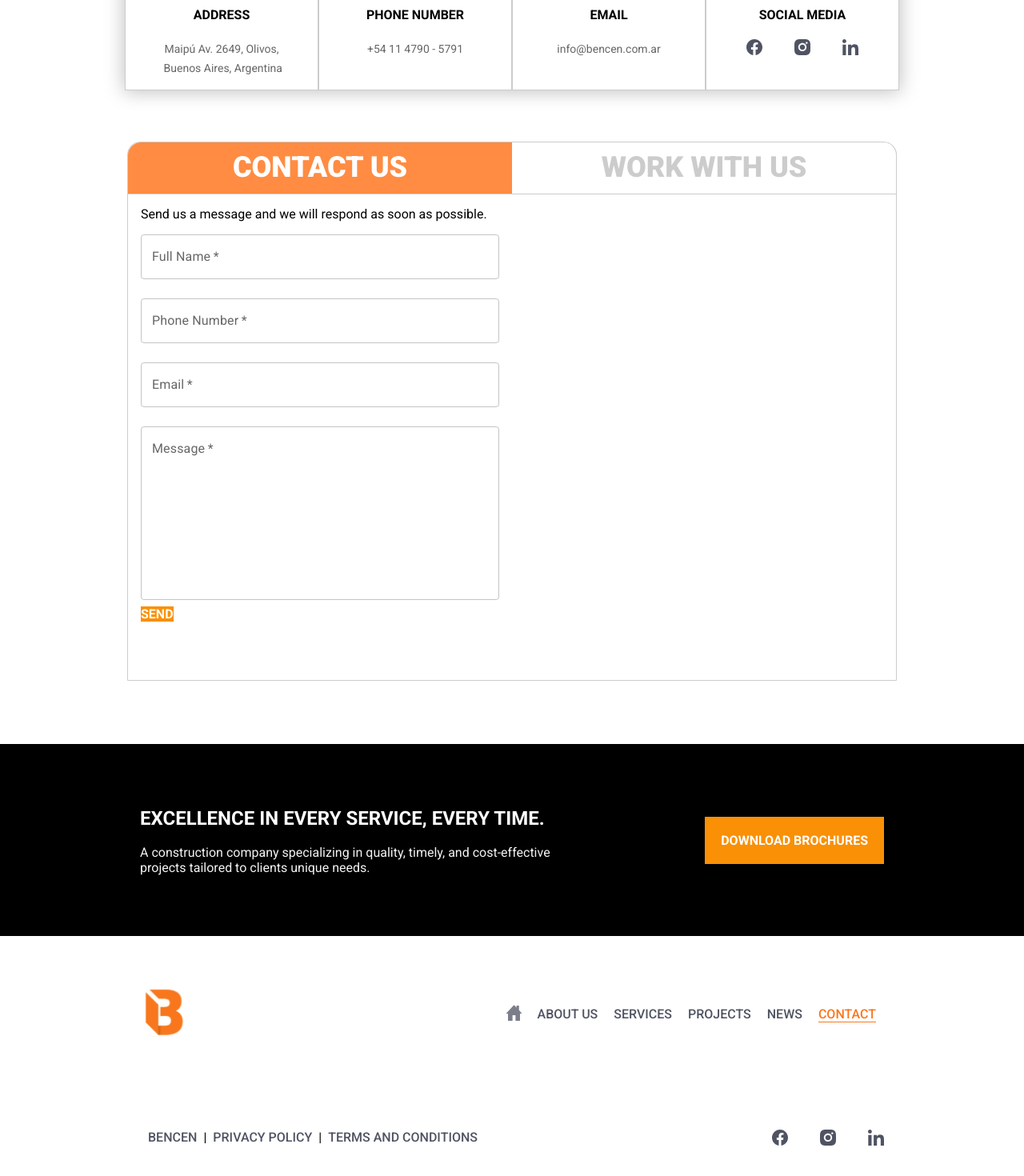
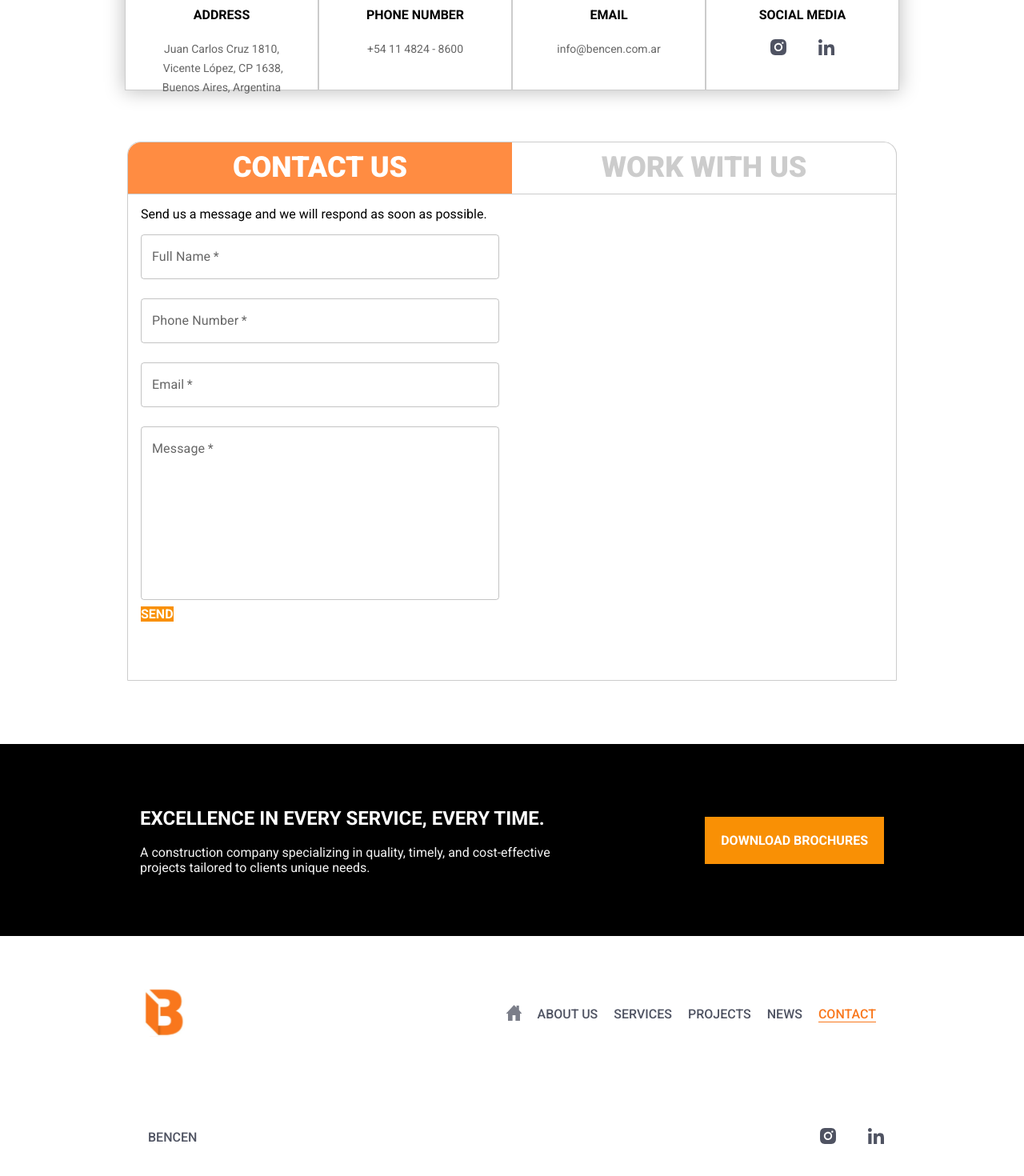
Before and after one commit to ipiccardo/bencen, a Next.js app: page /dashboard/contact in a window 1280 px wide. Shown: the part 1028-2498 px from the top of the page at 80% size. Built offline with nearby package versions, Linux system fonts and the light colour scheme.

Commit message:
Changed address, phone, added links to socials, removed privacy policy, terms and conditions

```diff
--- a/src/app/components/Contact_Card/ContactCard.tsx
+++ b/src/app/components/Contact_Card/ContactCard.tsx
@@ -45,7 +45,7 @@ const ContactCard = ({ imageName, header, content }: Props): JSX.Element => {
             <pre className={classes.content}>{content}</pre>
           ) : (
             <div className={classes.footer__icons}>
-              <Icon name="facebook" size={20} />
+              {/*<Icon name="facebook" size={20} />*/}
               <Icon name="instagram" size={20} />
               <Icon name="linkedin" size={20} />
             </div>
--- a/src/app/components/Footer/Footer.tsx
+++ b/src/app/components/Footer/Footer.tsx
@@ -48,7 +48,7 @@ const Footer = () => {
             linkTitles={language === 'english' ? FOOTER.english : FOOTER.spanish}
           />
           <div className={classes.footer__icons}>
-            <Icon name="facebook" size={20} />
+            {/*<Icon name="facebook" size={20} />*/}
             <Icon name="instagram" size={20} />
             <Icon name="linkedin" size={20} />
           </div>
--- a/src/app/components/Icon/Icon.tsx
+++ b/src/app/components/Icon/Icon.tsx
@@ -17,8 +17,8 @@ const Icons = (name: string, size: number) => {
       return <FacebookIcon size={size} />;
     case "instagram":
       return <InstagramIcon size={size} />;
-    case "linkedinBlue":
-      return <LinkedinIconBlue size={size} />;
+    //case "linkedinBlue":
+      //return <LinkedinIconBlue size={size} />;
     case "linkedin":
       return <LinkedinIcon size={size} />;
     case "logo":
@@ -31,9 +31,9 @@ const Icons = (name: string, size: number) => {
 };
 
 /**
- * @param name Nombre del icono
- * @param size Tamaño del icono
- * @param onClick Función a ejecutar al hacer click
+ * @param name Icon Name
+ * @param size Icon Size
+ * @param onClick On-Click Function to execute
  */
 
 export default function Icon({ name, size = 20, onClick }: IconProps) {
--- a/src/app/components/Icon/Icons/InstagramIcon.tsx
+++ b/src/app/components/Icon/Icons/InstagramIcon.tsx
@@ -3,6 +3,7 @@ import classes from "./icon.module.css";
 
 const InstagramIcon = ({ size }: IconSVGProps) => {
   return (
+    <a href="https://www.instagram.com/bencen_srl/?hl=es" target="_blank" rel="noopener noreferrer">
       <svg
         width={size}
         height={size}
@@ -20,6 +21,7 @@ const InstagramIcon = ({ size }: IconSVGProps) => {
           fill="inherit"
         />
       </svg>
+    </a>
   );
 };
 
--- a/src/app/components/Icon/Icons/LinkedinIcon.tsx
+++ b/src/app/components/Icon/Icons/LinkedinIcon.tsx
@@ -3,6 +3,7 @@ import classes from "./icon.module.css";
 
 const LinkedinIcon = ({ size }: IconSVGProps) => {
   return (
+    <a href="https://www.linkedin.com/in/bencen-srl-57696220a/" target="_blank" rel="noopener noreferrer">
       <svg
         width={size}
         height={size}
@@ -20,6 +21,7 @@ const LinkedinIcon = ({ size }: IconSVGProps) => {
           fill="inherit"
         />
       </svg>
+    </a>
   );
 };
 
--- a/src/app/components/Tab_Bar/TabBar.tsx
+++ b/src/app/components/Tab_Bar/TabBar.tsx
@@ -75,7 +75,7 @@ const TabBar = (): JSX.Element => {
           // body: JSON.stringify(data), change mail to Bencen later:
           body: JSON.stringify({
             from: emailL,
-            to: 'webcraftersok@gmail.com',
+            to: 'webcraftersok@gmail.com', // Real Email:  jefatura.rrhh@bencen.com.ar
             subject: 'New message from your website',
             text: `Hello Analía, you have a message from Bencen website,\n\nName: ${nameL}\nPhone Number: ${phoneNumberL}\nMessage: \n${message}`
           }),
@@ -110,7 +110,7 @@ const TabBar = (): JSX.Element => {
           // body: JSON.stringify(data), change mail to Bencen later:
           body: JSON.stringify({
             from: emailR,
-            to: 'webcraftersok@gmail.com',
+            to: 'webcraftersok@gmail.com', // Real Email:  jefatura.rrhh@bencen.com.ar
             subject: `CV - ${nameR} - ${workArea}`,
             text: `Hello Analía, you have a new CV attached from Bencen website,\n\nName: ${nameR}\nPhone Number: ${phoneNumberR}\nWork Area: ${workArea}`,
             attachments: [
--- a/src/app/utils/constants.tsx
+++ b/src/app/utils/constants.tsx
@@ -213,8 +213,8 @@ export const TOP_FOOTER: Object = {
 };
 
 export const FOOTER: Object = {
-  english: ["BENCEN", "PRIVACY POLICY", "TERMS AND CONDITIONS"],
-  spanish: ["BENCEN", "POLÍTICA DE PRIVACIDAD", "TÉRMINOS Y CONDICIONES"],
+  english: ["BENCEN"/*, "PRIVACY POLICY", "TERMS AND CONDITIONS"*/],
+  spanish: ["BENCEN"/*, "POLÍTICA DE PRIVACIDAD", "TÉRMINOS Y CONDICIONES"*/],
 };
 
 // About Us:
@@ -853,9 +853,9 @@ export const CONTACT_CARD: Object = {
     location: [
       "location",
       "ADDRESS",
-      "Maipú Av. 2649, Olivos,\n Buenos Aires, Argentina",
+      "Juan Carlos Cruz 1810,\n Vicente López, CP 1638,\nBuenos Aires, Argentina",
     ],
-    phone: ["phone", "PHONE NUMBER", "+54 11 4790 - 5791"],
+    phone: ["phone", "PHONE NUMBER", "+54 11 4824 - 8600"],
     email: ["email", "EMAIL", "info@bencen.com.ar"],
     socials: ["socials", "SOCIAL MEDIA", ""],
   },
@@ -863,9 +863,9 @@ export const CONTACT_CARD: Object = {
     location: [
       "location",
       "DIRECCIÓN",
-      "Av. Maipú 2649, Olivos,\n Buenos Aires, Argentina",
+      "Juan Carlos Cruz 1810,\n Vicente López, CP 1638,\nBuenos Aires, Argentina",
     ],
-    phone: ["phone", "TELÉFONO", "+54 11 4790 - 5791"],
+    phone: ["phone", "TELÉFONO", "+54 11 4824 - 8600"],
     email: ["email", "EMAIL", "info@bencen.com.ar"],
     socials: ["socials", "REDES SOCIALES", ""],
   },
```
Lines whose indentation alone changed are shown as unchanged.
